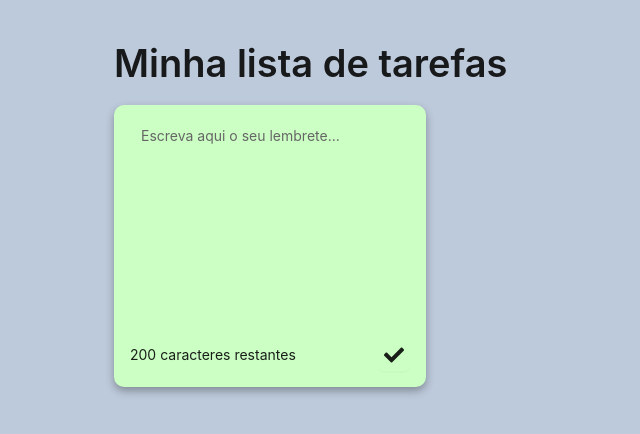
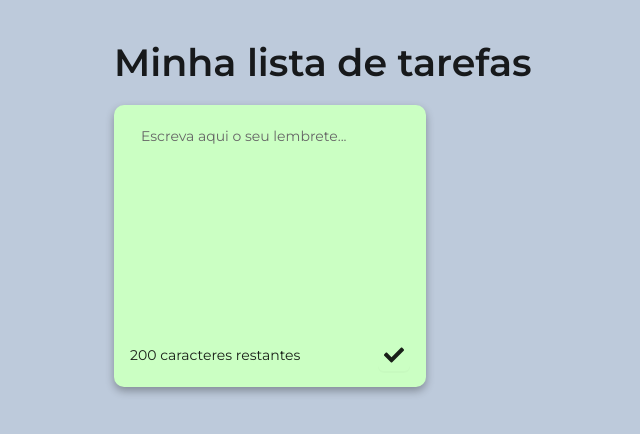
Before and after one commit to vitorgonaraujo/Project-ToDo, a React (Vite) app: page / in a window 1280 px wide. Shown: the top 434 px of the page, without its empty margins (46-686 px from the left). Built offline with nearby package versions, Linux system fonts and the light colour scheme.

Commit message:
Adição da fonte customizada

```diff
--- a/src/App.jsx
+++ b/src/App.jsx
@@ -1,5 +1,5 @@
 import ToDoList from "./components/ToDo/ToDoList";
-import { Typography, Button, ConfigProvider } from "antd";
+import { Typography, ConfigProvider } from "antd";
 
 function App() {
   const { Title } = Typography;
@@ -8,6 +8,7 @@ function App() {
       theme={{
         token: {
           // Seed Token
+          fontFamily: "Montserrat",
           // Alias Token
         },
         components: {
--- a/src/index.css
+++ b/src/index.css
@@ -2,7 +2,6 @@ body {
   margin: 0;
   padding: 0;
   box-sizing: border-box;
-  font-family: "Montserrat", sans-serif;
   background-color: #bdcadb;
 }
 
```
